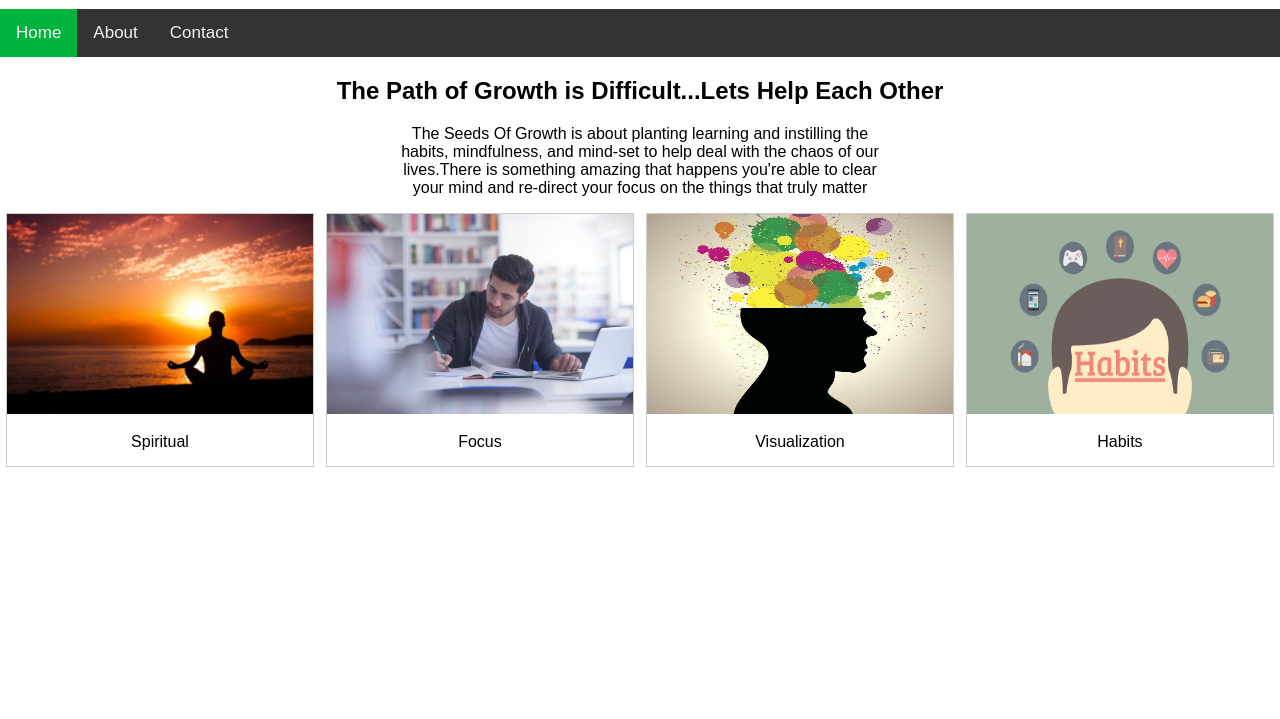
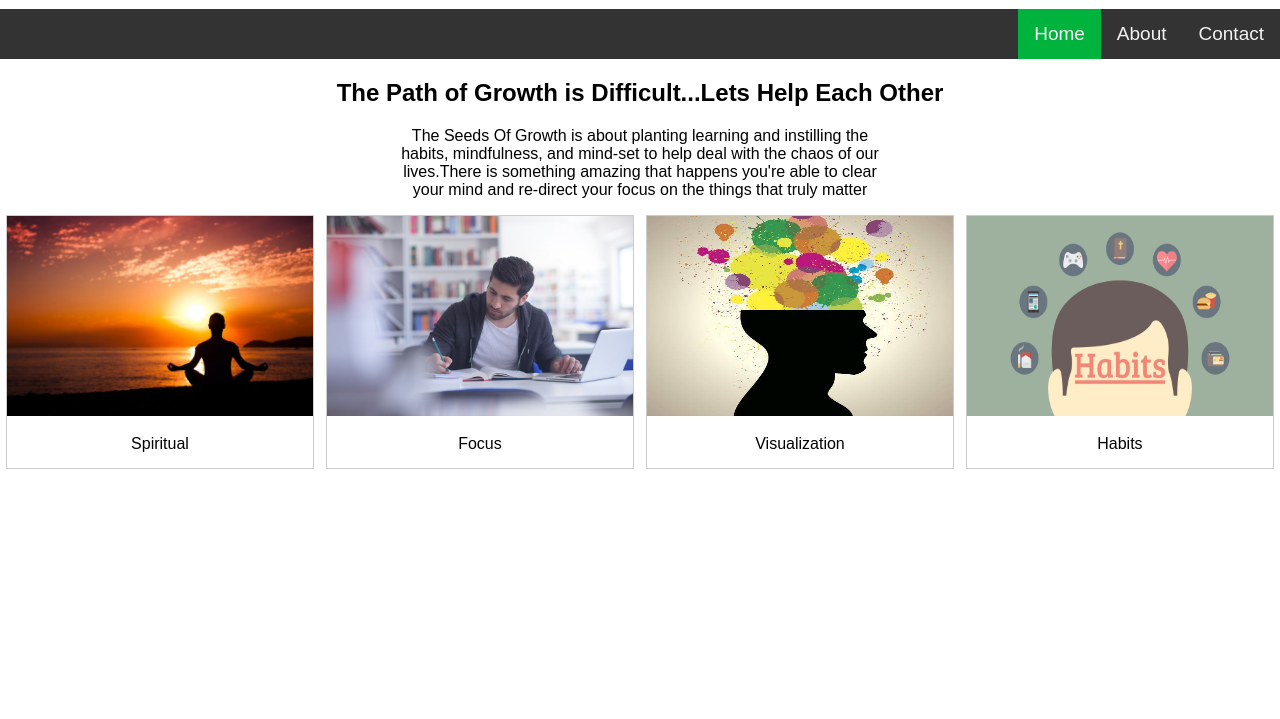
Before and after one commit to khanman3/personalgrowthdraft, a plain HTML site: page index.html in a window 1280 px wide. Shown: the part 81-800 px from the top of the page. Drawn offline with Linux system fonts and the light colour scheme; files whose address does not match are found by name.

Commit message:
Edit index

```diff
--- a/index.html
+++ b/index.html
@@ -6,6 +6,10 @@
 	width, initial-scale=1">
 	<link rel="stylesheet"
 	href="https://cdnjs.cloudflare.com/ajax/libs/font-awesome/4.7.0/css/font-awesome.min.css">
+
+<!-- the gallery class creates borders for my image gallery and
+customizes its responsiveness to screen size. The .desc is used to describe
+the images shown -->
 <style>
 
 	div.gallery {
@@ -36,6 +40,9 @@
 		float: left;
 		width: 24.99999%;
 		}
+
+	<!-- The @media statements make the screen responsive depending on the
+	size of the browser screen viewing the web page -->
 
 	@media only screen and (max-width: 700px) {
 	.responsive {
@@ -68,19 +75,22 @@
 	body { margin: 0;
 	font-family: Arial, Helvetica, sans-serif;
 	}
+
+
+
 	.topnav {
   overflow: hidden;
   background-color: #333;
 }
 
 .topnav a {
-  float: left;
+  float: right;
   display: block;
   color: #f2f2f2;
   text-align: center;
   padding: 14px 16px;
   text-decoration: none;
-  font-size: 17px;
+  font-size: 19px;
 }
 
 .topnav a:hover {
@@ -162,16 +172,22 @@ p {
 </head>
 <header>
 	<h1>The Seeds Of Growth</h1>
+
+
 </header>
+<!-- Listing the block text on my navigation bar -->
 <nav>
 <div class="topnav" id="myTopnav">
-	<a href="#index" class="active">Home</a>
+	<a href="#contact">Contact</a>
 	<a href="about.html">About</a>
-	<a href="#contact">Contact</a>
+	<a href="#index"
+	class="active">Home</a>
 	<a href="javascript:void(0); class="icon"
 	onclick="myFunction()">
 
 	</a>
+
+<!-- Javascript making my navigation bar responsive for the user -->
 <script>
 function myFunction() {
 		var x = document.getElementById("myTopnav");
@@ -194,6 +210,9 @@ function myFunction() {
 	to help deal with the chaos of our lives.There is something amazing that happens you're able to clear your mind and re-direct your focus
 	on the things that truly matter</p>
 
+
+<!-- inserting all of my images into the gallery and creating links for the user to use
+to get to the topics that they represent -->
 <div class="responsive">
   <div class="gallery">
     <a target="_blank" <a href="meditating.html">
```
